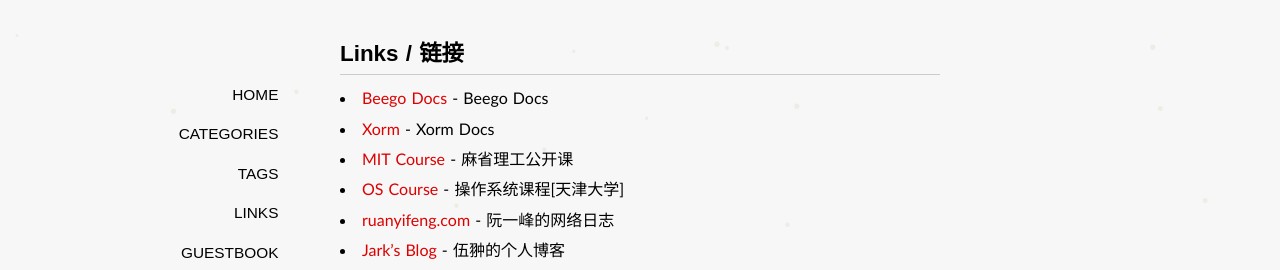
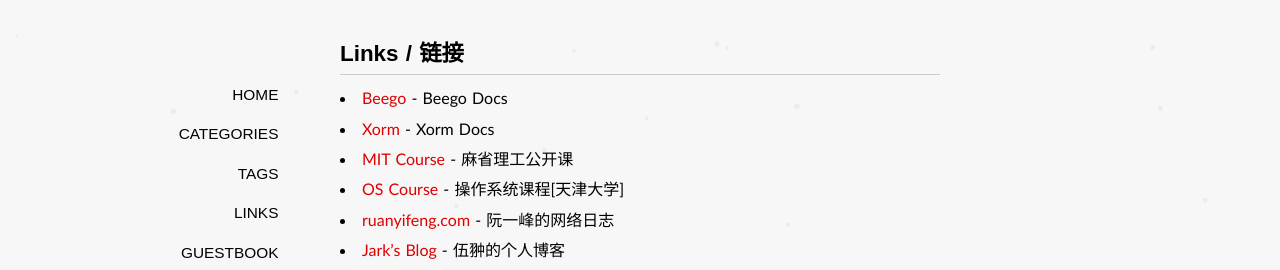
Before and after one commit to hopehook/HopeHook.com, a Jekyll site: the page built from links/index.md, in a window 1280 px wide. Shown: the top 270 px of the page. Built offline with Jekyll 4.4.1, drawn with Linux system fonts in a browser that asks for light colours; some web fonts are replaced; Markdown is read by kramdown in place of the engine named in the settings; comment, search, counter and statistics services are not loaded.

Commit message:
Update index.md

```diff
--- a/links/index.md
+++ b/links/index.md
@@ -5,7 +5,7 @@
 
 ---
 
-* [Beego Docs](http://beego.me/docs/intro/) - Beego Docs
+* [Beego](http://beego.me/docs/intro/) - Beego Docs
 * [Xorm](http://xorm.io/docs/) - Xorm Docs
 * [MIT Course](http://ocw.mit.edu/index.htm) - 麻省理工公开课
 * [OS Course](http://se.tju.edu.cn/ocw/os/) - 操作系统课程[天津大学]
```
